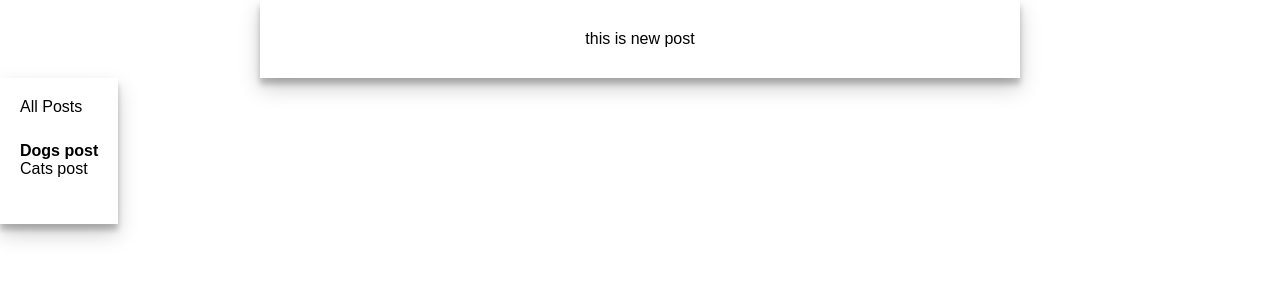
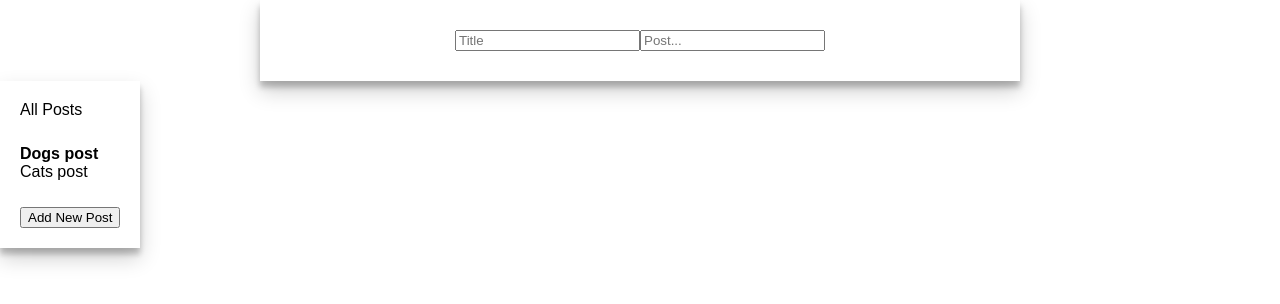
Before and after one commit to AndreyBarkov/React-blog, a React (Create React App) app: page / in a window 1280 px wide. Both pictures are taken after a click on the button "Add New Post". Shown: the top 304 px of the page. Built offline with nearby package versions, Linux system fonts and the light colour scheme.

Commit message:
Binded Edit and Create post buttons

```diff
--- a/src/components/Blog.js
+++ b/src/components/Blog.js
@@ -19,22 +19,31 @@ class Blog extends Component{
 
     }
     selectPost = (id) => {
-        this.setState({currentPost: id});
+        this.setState({
+            currentPost: id,
+            postState: EXISTING,
+        });
     }
     createNewPost = () =>{
+        console.log('create new post');
+        this.setState( {postState:NEW});
+    }
+    editPost = () =>{
         console.log('create new post');
         this.setState( {postState:EDIT});
     }
     render(){
         return(
             <div>
-               <PostContainer {...this.state} onNewPost = {this.createNewPost}/>
+               <PostContainer {...this.state} onEditPost = {this.editPost}/>
 
                 <List
                     posts={this.state.posts}
                     currentPost={this.state.currentPost}
                     OnClick={this.selectPost}
+                    onNewPost = {this.createNewPost}
                 />
+
             </div>
 
         );
--- a/src/components/List.js
+++ b/src/components/List.js
@@ -13,7 +13,7 @@ const List = (props) => {
             <ul>
                {list}
             </ul>
-
+        <button onClick={() => props.onNewPost()}>Add New Post</button>
         </div>
     );
 }
--- a/src/components/NewPost.js
+++ b/src/components/NewPost.js
@@ -1,12 +1,24 @@
 import React from 'react';
 
 
-const NewPost = (props) => {
-    return(
-        <div className="post">
-            this is new post
-        </div>
+const NewPost = ({post }) => {
+    if(post == null){
+        return(
+            <div className="post">
+                <input type="text" placeholder="Title"  />
+                <input type="text" placeholder="Post..."/>
+            </div>
 
-    );
+        );
+    }
+    else{
+        return(
+            <div className="post">
+                <input type="text" placeholder="Title" value={post.title}  />
+                <input type="text" placeholder="Post..." value={post.text}/>
+            </div>
+
+        );
+    }
 }
 export default NewPost;
--- a/src/components/Post.js
+++ b/src/components/Post.js
@@ -6,7 +6,7 @@ const Post = (props) => {
         <div className="post">
             <h1>{props.post.title}</h1>
             <p>{props.post.text}</p>
-            <button onClick={() => props.onNewPost()}>Add New Post</button>
+            <button onClick={() => props.onEditPost()}>Edit Post</button>
         </div>
 
     );
--- a/src/components/PostContainer.js
+++ b/src/components/PostContainer.js
@@ -8,11 +8,11 @@ const PostContainer = (props) => {
         case NEW:
             return <NewPost />;
         case EXISTING:
-            return <Post post={props.posts[props.currentPost]} onNewPost={props.onNewPost} />
+            return <Post post={props.posts[props.currentPost]} onEditPost={props.onEditPost} />
         case EDIT:
             return <NewPost post={props.posts[props.currentPost]} />;
         default:
-            return <Post post={props.posts[props.currentPost]} onNewPost={props.onNewPost} />
+            return <Post post={props.posts[props.currentPost]} onEditPost={props.onEditPost} />
     }
 
 }
```
